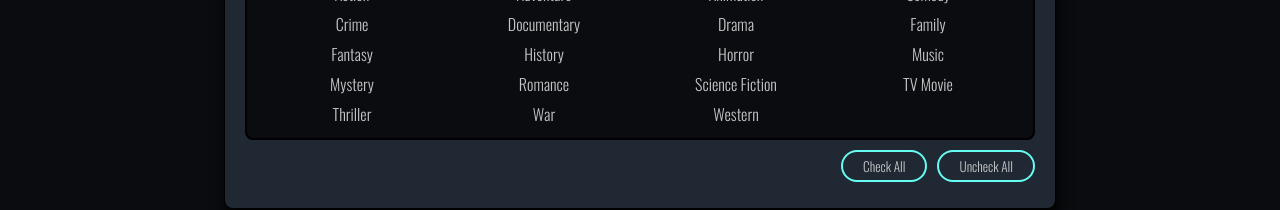
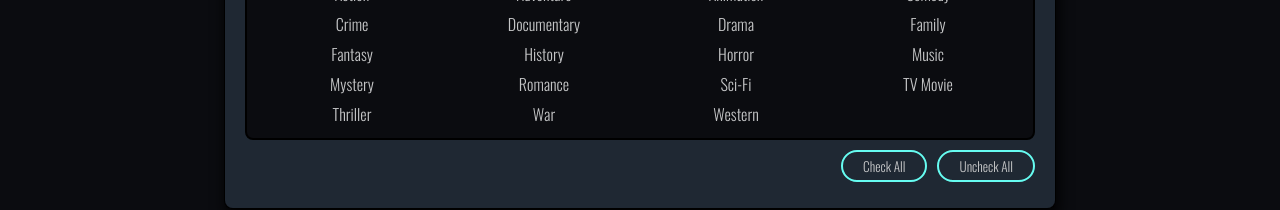
Before and after one commit to calbush/thecup, a React (Create React App) app: page / in a window 1280 px wide. Shown: the part 410-620 px from the top of the page. Built offline with nearby package versions, Linux system fonts and the light colour scheme.

Commit message:
Change Science Fiction to Sci-Fi

```diff
--- a/src/assets/assets.js
+++ b/src/assets/assets.js
@@ -59,7 +59,7 @@ export const genres = [
     },
     {
         "id": 878,
-        "name": "Science Fiction"
+        "name": "Sci-Fi"
     },
     {
         "id": 10770,
```
